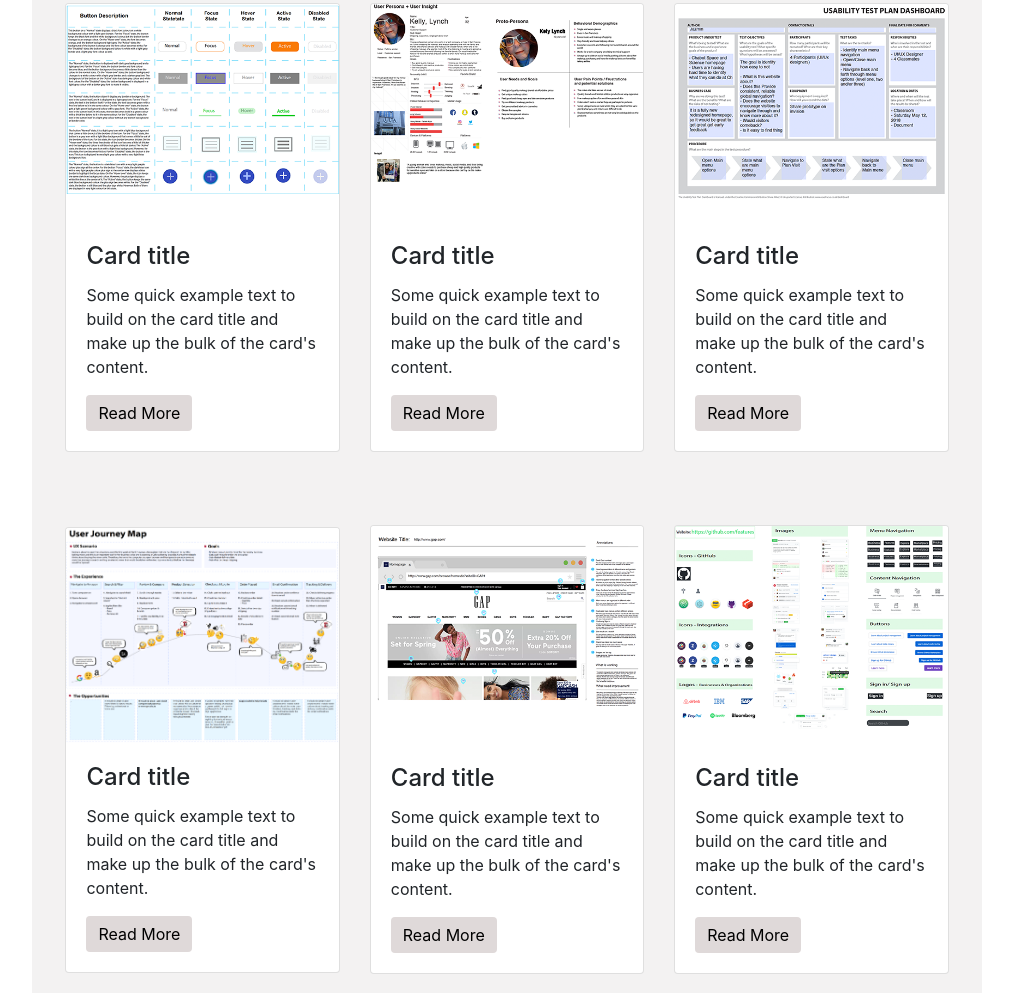
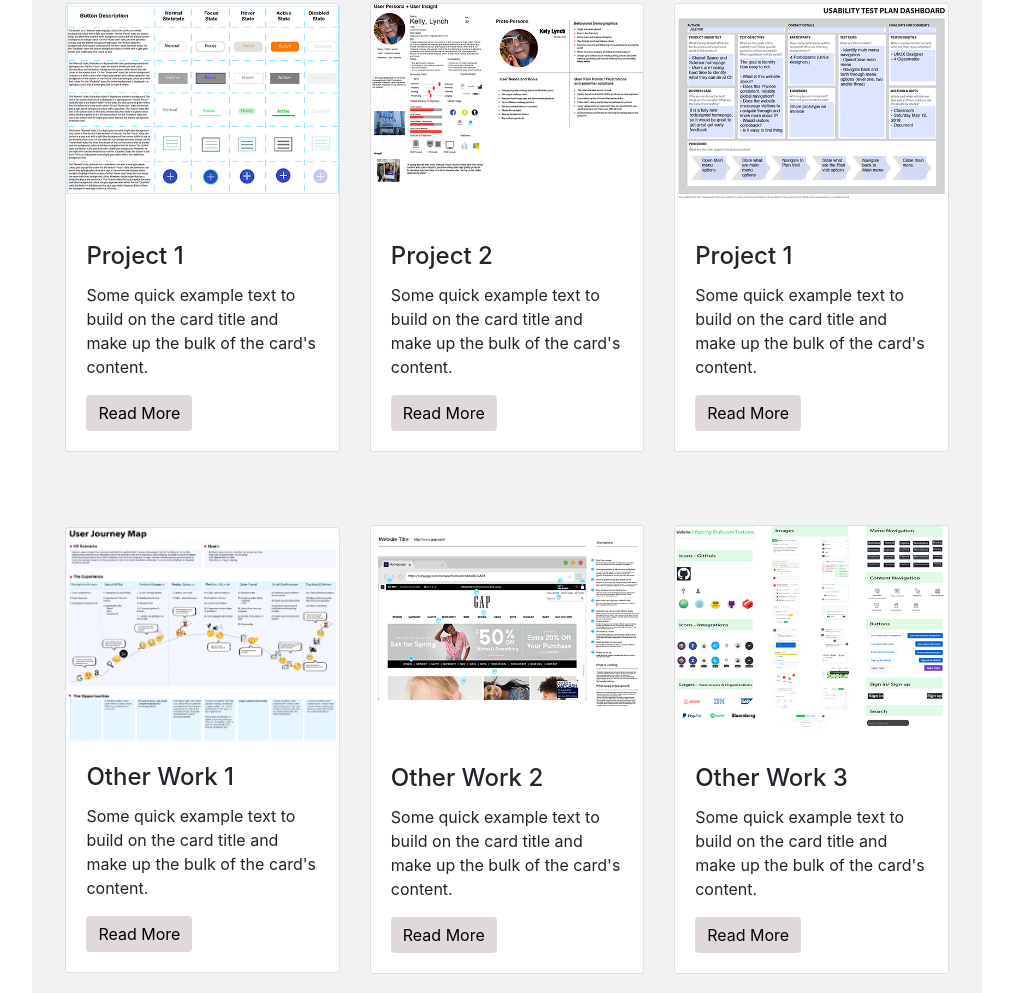
Before and after one commit to jazminrv/portfolio, a plain HTML site: page index.html in a window 1280 px wide. Shown: the part 428-1421 px from the top of the page, without its empty margins (133-1146 px from the left). Drawn offline with nearby package versions, Linux system fonts and the light colour scheme.

Commit message:
Card Title updated

```diff
--- a/index.html
+++ b/index.html
@@ -111,7 +111,7 @@
                         <div class="card">
                             <img class="card-img-top img-responsive" src="images/buttonStates.png" alt="Card image cap">
                             <div class="card-body">
-                                <h4 class="card-title">Card title</h4>
+                                <h4 class="card-title">Project 1</h4>
                                 <p class="card-text">Some quick example text to build on the card title and make up the bulk of the card's content.</p>
                                 <a href="#" class="btn btn-primary">Read More</a>
                             </div>
@@ -122,7 +122,7 @@
                         <div class="card">
                             <img class="card-img-top img-responsive" src="images/protoPersona.png" alt="Card image cap">
                             <div class="card-body">
-                                <h4 class="card-title">Card title</h4>
+                                <h4 class="card-title">Project 2</h4>
                                 <p class="card-text"> Some quick example text to build on the card title and make up the bulk of the card's content.</p>
                                 <a href="#" class="btn btn-primary">Read More</a>
                             </div>
@@ -133,7 +133,7 @@
                         <div class="card">
                             <img class="card-img-top img-responsive" src="images/usabilityTestPlan.png" alt="Card image cap">
                             <div class="card-body">
-                                <h4 class="card-title">Card title</h4>
+                                <h4 class="card-title">Project 1</h4>
                                 <p class="card-text">Some quick example text to build on the card title and make up the bulk of the card's content.</p>
                                 <a href="#" class="btn btn-primary">Read More</a>
                             </div>
@@ -146,7 +146,7 @@
                         <div class="card">
                             <img class="card-img-top img-responsive" src="images/userJourney.png" alt="Card image cap">
                             <div class="card-body">
-                                <h4 class="card-title">Card title</h4>
+                                <h4 class="card-title">Other Work 1</h4>
                                 <p class="card-text">Some quick example text to build on the card title and make up the bulk of the card's content.</p>
                                 <a href="#" class="btn btn-primary">Read More</a>
                             </div>
@@ -157,7 +157,7 @@
                         <div class="card">
                             <img class="card-img-top img-responsive" src="images/websiteAnalysis.png" alt="Card image cap">
                             <div class="card-body">
-                                <h4 class="card-title">Card title</h4>
+                                <h4 class="card-title">Other Work 2</h4>
                                 <p class="card-text">Some quick example text to build on the card title and make up the bulk of the card's content.</p>
                                 <a href="#" class="btn btn-primary">Read More</a>
                             </div>
@@ -168,7 +168,7 @@
                         <div class="card">
                             <img class="card-img-top img-responsive" src="images/uiAnatomy.png"alt="Card image cap">
                             <div class="card-body">
-                                <h4 class="card-title">Card title</h4>
+                                <h4 class="card-title"> Other Work 3</h4>
                                 <p class="card-text">Some quick example text to build on the card title and make up the bulk of the card's content.</p>
                                 <a href="#" class="btn btn-primary">Read More</a>
                             </div>
```
